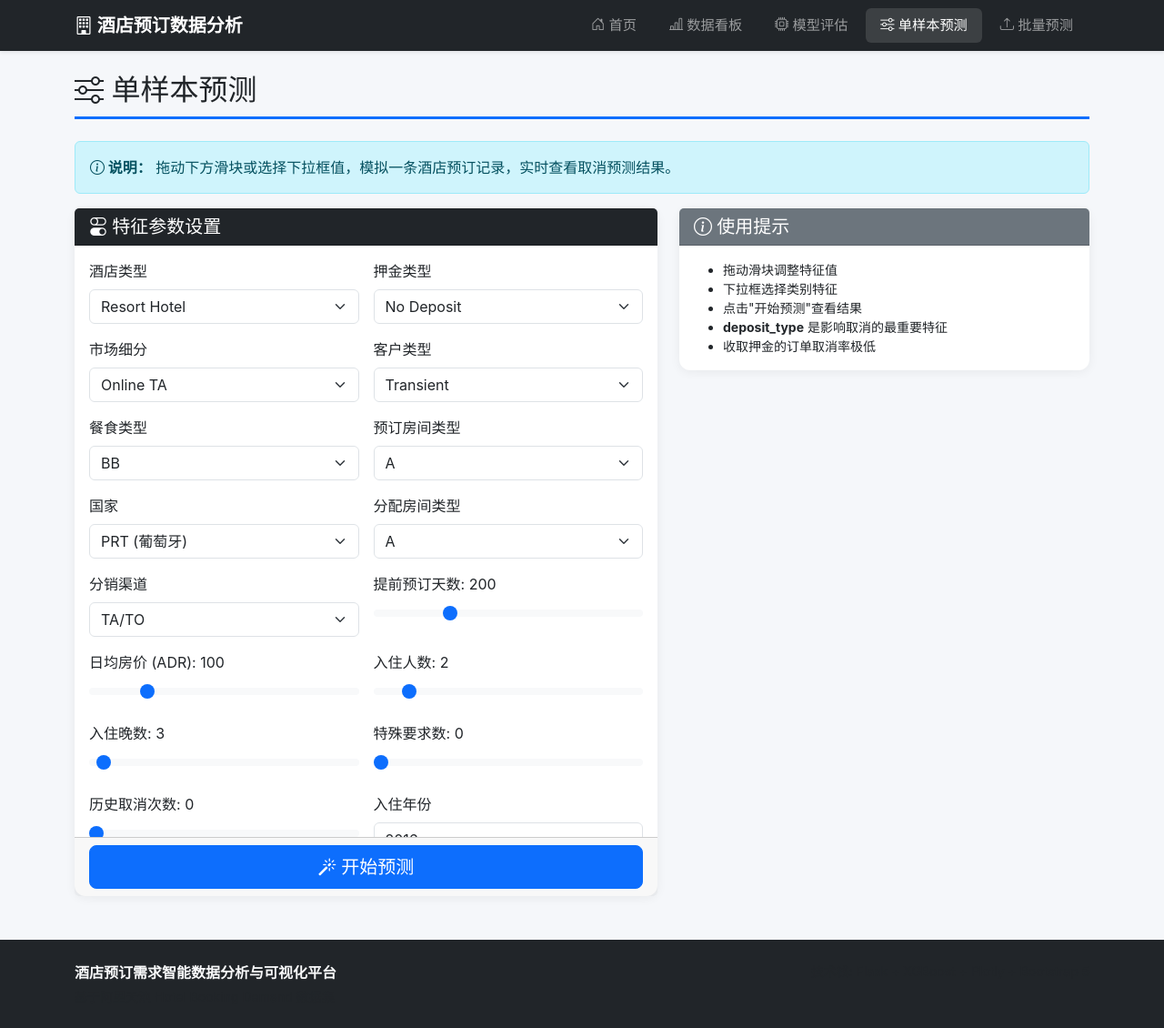
After one commit to GottaX-lee/hotel-booking-analysis-platform, a Flask app: page /predict/single in a window 1280 px wide. The commit adds this page. Shown: the whole page at 91% size. Run offline with Flask 3, Linux system fonts and the light colour scheme.

Commit message:
feat: 添加单样本预测与特征滑块交互

```diff
--- a/app.py
+++ b/app.py
@@ -115,6 +115,22 @@ def model():
 def predict():
     return render_template('predict.html')
 
+# ===== 路由：单样本预测页 =====
+@app.route('/predict/single')
+def predict_single():
+    return render_template('predict_single.html')
+
+# ===== API：单样本预测 =====
+@app.route('/api/predict/single', methods=['POST'])
+def api_predict_single():
+    try:
+        features = request.get_json()
+        from src.predict_single import predict_single as ps
+        result = ps(features)
+        return jsonify(result)
+    except Exception as e:
+        return jsonify({'error': str(e)}), 500
+
 # ===== 路由：上传预测 =====
 @app.route('/predict/upload', methods=['POST'])
 def predict_upload():
--- a/templates/base.html
+++ b/templates/base.html
@@ -41,6 +41,9 @@
                         <a class="nav-link {% block nav_model %}{% endblock %}" href="/model"><i class="bi bi-cpu"></i> 模型评估</a>
                     </li>
                     <li class="nav-item">
+                        <a class="nav-link {% block nav_single %}{% endblock %}" href="/predict/single"><i class="bi bi-sliders"></i> 单样本预测</a>
+                    </li>
+                    <li class="nav-item">
                         <a class="nav-link {% block nav_predict %}{% endblock %}" href="/predict"><i class="bi bi-upload"></i> 批量预测</a>
                     </li>
                 </ul>
--- /dev/null
+++ b/templates/predict_single.html
@@ -0,0 +1,323 @@
+{% extends "base.html" %}
+{% block nav_single %}active{% endblock %}
+{% block title %}单样本预测 - 酒店预订数据分析平台{% endblock %}
+{% block content %}
+<h2 class="mb-4 page-header"><i class="bi bi-sliders"></i> 单样本预测</h2>
+
+<div class="alert alert-info">
+    <strong><i class="bi bi-info-circle"></i> 说明：</strong>
+    拖动下方滑块或选择下拉框值，模拟一条酒店预订记录，实时查看取消预测结果。
+</div>
+
+<div class="row g-4">
+    <div class="col-md-7">
+        <div class="card">
+            <div class="card-header bg-dark text-white">
+                <h5 class="mb-0"><i class="bi bi-toggles"></i> 特征参数设置</h5>
+            </div>
+            <div class="card-body" style="max-height: 650px; overflow-y: auto;">
+                <form id="predictForm">
+                    <div class="row g-3">
+                        <div class="col-md-6">
+                            <label class="form-label">酒店类型</label>
+                            <select class="form-select" id="hotel">
+                                <option value="City Hotel">City Hotel</option>
+                                <option value="Resort Hotel" selected>Resort Hotel</option>
+                            </select>
+                        </div>
+                        <div class="col-md-6">
+                            <label class="form-label">押金类型</label>
+                            <select class="form-select" id="deposit_type">
+                                <option value="No Deposit" selected>No Deposit</option>
+                                <option value="Non Refund">Non Refund</option>
+                                <option value="Refundable">Refundable</option>
+                            </select>
+                        </div>
+                        <div class="col-md-6">
+                            <label class="form-label">市场细分</label>
+                            <select class="form-select" id="market_segment">
+                                <option value="Online TA" selected>Online TA</option>
+                                <option value="Offline TA/TO">Offline TA/TO</option>
+                                <option value="Direct">Direct</option>
+                                <option value="Corporate">Corporate</option>
+                                <option value="Groups">Groups</option>
+                                <option value="Aviation">Aviation</option>
+                                <option value="Complementary">Complementary</option>
+                                <option value="Undefined">Undefined</option>
+                            </select>
+                        </div>
+                        <div class="col-md-6">
+                            <label class="form-label">客户类型</label>
+                            <select class="form-select" id="customer_type">
+                                <option value="Transient" selected>Transient</option>
+                                <option value="Transient-Party">Transient-Party</option>
+                                <option value="Contract">Contract</option>
+                                <option value="Group">Group</option>
+                            </select>
+                        </div>
+                        <div class="col-md-6">
+                            <label class="form-label">餐食类型</label>
+                            <select class="form-select" id="meal">
+                                <option value="BB" selected>BB</option>
+                                <option value="FB">FB</option>
+                                <option value="HB">HB</option>
+                                <option value="SC">SC</option>
+                                <option value="Undefined">Undefined</option>
+                            </select>
+                        </div>
+                        <div class="col-md-6">
+                            <label class="form-label">预订房间类型</label>
+                            <select class="form-select" id="reserved_room_type">
+                                <option value="A" selected>A</option>
+                                <option value="B">B</option>
+                                <option value="C">C</option>
+                                <option value="D">D</option>
+                                <option value="E">E</option>
+                                <option value="F">F</option>
+                                <option value="G">G</option>
+                                <option value="H">H</option>
+                                <option value="L">L</option>
+                            </select>
+                        </div>
+                        <div class="col-md-6">
+                            <label class="form-label">国家</label>
+                            <select class="form-select" id="country">
+                                <option value="PRT" selected>PRT (葡萄牙)</option>
+                                <option value="GBR">GBR (英国)</option>
+                                <option value="FRA">FRA (法国)</option>
+                                <option value="ESP">ESP (西班牙)</option>
+                                <option value="DEU">DEU (德国)</option>
+                                <option value="ITA">ITA (意大利)</option>
+                                <option value="USA">USA (美国)</option>
+                                <option value="CHN">CHN (中国)</option>
+                                <option value="BRA">BRA (巴西)</option>
+                                <option value="Unknown">Unknown</option>
+                            </select>
+                        </div>
+                        <div class="col-md-6">
+                            <label class="form-label">分配房间类型</label>
+                            <select class="form-select" id="assigned_room_type">
+                                <option value="A" selected>A</option>
+                                <option value="B">B</option>
+                                <option value="C">C</option>
+                                <option value="D">D</option>
+                                <option value="E">E</option>
+                                <option value="F">F</option>
+                                <option value="G">G</option>
+                                <option value="H">H</option>
+                                <option value="I">I</option>
+                                <option value="K">K</option>
+                                <option value="L">L</option>
+                            </select>
+                        </div>
+                        <div class="col-md-6">
+                            <label class="form-label">分销渠道</label>
+                            <select class="form-select" id="distribution_channel">
+                                <option value="TA/TO" selected>TA/TO</option>
+                                <option value="Direct">Direct</option>
+                                <option value="Corporate">Corporate</option>
+                                <option value="GDS">GDS</option>
+                                <option value="Undefined">Undefined</option>
+                            </select>
+                        </div>
+                        <div class="col-md-6">
+                            <label class="form-label">提前预订天数: <span id="lead_time_val">200</span></label>
+                            <input type="range" class="form-range" id="lead_time" min="0" max="737" value="200" oninput="document.getElementById('lead_time_val').textContent=this.value">
+                        </div>
+                        <div class="col-md-6">
+                            <label class="form-label">日均房价 (ADR): <span id="adr_val">100</span></label>
+                            <input type="range" class="form-range" id="adr" min="0" max="500" value="100" step="5" oninput="document.getElementById('adr_val').textContent=this.value">
+                        </div>
+                        <div class="col-md-6">
+                            <label class="form-label">入住人数: <span id="total_guests_val">2</span></label>
+                            <input type="range" class="form-range" id="total_guests" min="1" max="10" value="2" oninput="document.getElementById('total_guests_val').textContent=this.value">
+                        </div>
+                        <div class="col-md-6">
+                            <label class="form-label">入住晚数: <span id="total_stay_val">3</span></label>
+                            <input type="range" class="form-range" id="total_stay" min="1" max="69" value="3" oninput="document.getElementById('total_stay_val').textContent=this.value">
+                        </div>
+                        <div class="col-md-6">
+                            <label class="form-label">特殊要求数: <span id="total_of_special_requests_val">0</span></label>
+                            <input type="range" class="form-range" id="total_of_special_requests" min="0" max="5" value="0" oninput="document.getElementById('total_of_special_requests_val').textContent=this.value">
+                        </div>
+                        <div class="col-md-6">
+                            <label class="form-label">历史取消次数: <span id="previous_cancellations_val">0</span></label>
+                            <input type="range" class="form-range" id="previous_cancellations" min="0" max="25" value="0" oninput="document.getElementById('previous_cancellations_val').textContent=this.value">
+                        </div>
+                        <div class="col-md-6">
+                            <label class="form-label">入住年份</label>
+                            <select class="form-select" id="arrival_date_year">
+                                <option value="2015">2015</option>
+                                <option value="2016" selected>2016</option>
+                                <option value="2017">2017</option>
+                            </select>
+                        </div>
+                        <div class="col-md-6">
+                            <label class="form-label">入住月份</label>
+                            <select class="form-select" id="arrival_date_month">
+                                <option value="January">1月</option>
+                                <option value="February">2月</option>
+                                <option value="March">3月</option>
+                                <option value="April">4月</option>
+                                <option value="May">5月</option>
+                                <option value="June">6月</option>
+                                <option value="July" selected>7月</option>
+                                <option value="August">8月</option>
+                                <option value="September">9月</option>
+                                <option value="October">10月</option>
+                                <option value="November">11月</option>
+                                <option value="December">12月</option>
+                            </select>
+                        </div>
+                        <div class="col-md-6">
+                            <label class="form-label">停车位需求</label>
+                            <select class="form-select" id="required_car_parking_spaces">
+                                <option value="0" selected>不需要</option>
+                                <option value="1">需要</option>
+                            </select>
+                        </div>
+                        <div class="col-md-6">
+                            <label class="form-label">是否重复客户</label>
+                            <select class="form-select" id="is_repeated_guest">
+                                <option value="0" selected>否</option>
+                                <option value="1">是</option>
+                            </select>
+                        </div>
+                        <div class="col-12">
+                            <label class="form-label">订房变更次数: <span id="booking_changes_val">0</span></label>
+                            <input type="range" class="form-range" id="booking_changes" min="0" max="10" value="0" oninput="document.getElementById('booking_changes_val').textContent=this.value">
+                        </div>
+                    </div>
+                </form>
+            </div>
+            <div class="card-footer">
+                <button class="btn btn-primary w-100 btn-lg" onclick="predictSingle()">
+                    <i class="bi bi-magic"></i> 开始预测
+                </button>
+            </div>
+        </div>
+    </div>
+
+    <div class="col-md-5">
+        <div class="card" id="resultCard" style="display:none;">
+            <div class="card-header bg-dark text-white">
+                <h5 class="mb-0"><i class="bi bi-clipboard-data"></i> 预测结果</h5>
+            </div>
+            <div class="card-body text-center">
+                <div id="resultBadge" class="mb-3"></div>
+                <div id="resultProbability" class="mb-3"></div>
+                <div id="resultDetails" class="text-start small text-muted mt-3"></div>
+            </div>
+        </div>
+
+        <div class="card" id="loadingCard" style="display:none;">
+            <div class="card-body text-center">
+                <div class="spinner-border text-primary" role="status"></div>
+                <p class="mt-2 text-muted">正在预测...</p>
+            </div>
+        </div>
+
+        <div class="card">
+            <div class="card-header bg-secondary text-white">
+                <h5 class="mb-0"><i class="bi bi-info-circle"></i> 使用提示</h5>
+            </div>
+            <div class="card-body">
+                <ul class="mb-0 small">
+                    <li>拖动滑块调整特征值</li>
+                    <li>下拉框选择类别特征</li>
+                    <li>点击"开始预测"查看结果</li>
+                    <li><strong>deposit_type</strong> 是影响取消的最重要特征</li>
+                    <li>收取押金的订单取消率极低</li>
+                </ul>
+            </div>
+        </div>
+    </div>
+</div>
+{% endblock %}
+
+{% block extra_scripts %}
+<script>
+function predictSingle() {
+    document.getElementById('loadingCard').style.display = 'block';
+    document.getElementById('resultCard').style.display = 'none';
+
+    const features = {
+        hotel: document.getElementById('hotel').value,
+        lead_time: parseFloat(document.getElementById('lead_time').value),
+        adr: parseFloat(document.getElementById('adr').value),
+        total_guests: parseFloat(document.getElementById('total_guests').value),
+        total_stay: parseFloat(document.getElementById('total_stay').value),
+        total_of_special_requests: parseFloat(document.getElementById('total_of_special_requests').value),
+        previous_cancellations: parseFloat(document.getElementById('previous_cancellations').value),
+        booking_changes: parseFloat(document.getElementById('booking_changes').value),
+        arrival_date_year: parseInt(document.getElementById('arrival_date_year').value),
+        arrival_date_month: document.getElementById('arrival_date_month').value,
+        market_segment: document.getElementById('market_segment').value,
+        deposit_type: document.getElementById('deposit_type').value,
+        customer_type: document.getElementById('customer_type').value,
+        meal: document.getElementById('meal').value,
+        country: document.getElementById('country').value,
+        reserved_room_type: document.getElementById('reserved_room_type').value,
+        assigned_room_type: document.getElementById('assigned_room_type').value,
+        distribution_channel: document.getElementById('distribution_channel').value,
+        required_car_parking_spaces: parseInt(document.getElementById('required_car_parking_spaces').value),
+        is_repeated_guest: parseInt(document.getElementById('is_repeated_guest').value),
+        stays_in_weekend_nights: 1,
+        stays_in_week_nights: Math.max(1, parseFloat(document.getElementById('total_stay').value) - 1),
+        adults: Math.min(parseFloat(document.getElementById('total_guests').value), 4),
+        children: 0,
+        babies: 0,
+        agent: 0,
+        arrival_date_week_number: 27,
+        arrival_date_day_of_month: 15,
+        previous_bookings_not_canceled: 0,
+        days_in_waiting_list: 0,
+    };
+
+    fetch('/api/predict/single', {
+        method: 'POST',
+        headers: {'Content-Type': 'application/json'},
+        body: JSON.stringify(features),
+    })
+    .then(r => r.json())
+    .then(data => {
+        document.getElementById('loadingCard').style.display = 'none';
+
+        const badge = document.getElementById('resultBadge');
+        const prob = document.getElementById('resultProbability');
+        const details = document.getElementById('resultDetails');
+
+        if (data.prediction === 1) {
+            badge.innerHTML = '<div class="display-1 text-danger">&#10060;</div><h3 class="text-danger">预测：取消</h3>';
+        } else {
+            badge.innerHTML = '<div class="display-1 text-success">&#9989;</div><h3 class="text-success">预测：不取消</h3>';
+        }
+
+        prob.innerHTML = `
+            <div class="progress" style="height: 30px;">
+                <div class="progress-bar ${data.prediction === 1 ? 'bg-danger' : 'bg-success'}"
+                     style="width: ${(data.probability * 100).toFixed(1)}%">
+                    取消概率: ${(data.probability * 100).toFixed(1)}%
+                </div>
+            </div>
+            <p class="mt-2">未取消概率: ${((1 - data.probability) * 100).toFixed(1)}%</p>
+        `;
+
+        const leadTime = document.getElementById('lead_time').value;
+        const adr = document.getElementById('adr').value;
+        const depType = document.getElementById('deposit_type').value;
+        details.innerHTML = `
+            <strong>输入特征摘要：</strong><br>
+            酒店: ${document.getElementById('hotel').value} | 押金: ${depType}<br>
+            提前 ${leadTime} 天预订 | ADR: ¥${adr} | 入住 ${document.getElementById('total_stay').value} 晚
+        `;
+
+        document.getElementById('resultCard').style.display = 'block';
+    })
+    .catch(err => {
+        document.getElementById('loadingCard').style.display = 'none';
+        alert('预测失败: ' + err.message);
+    });
+}
+</script>
+{% endblock %}
```
Also changed, not shown: src/predict_single.py (added, +76 -0 lines).
